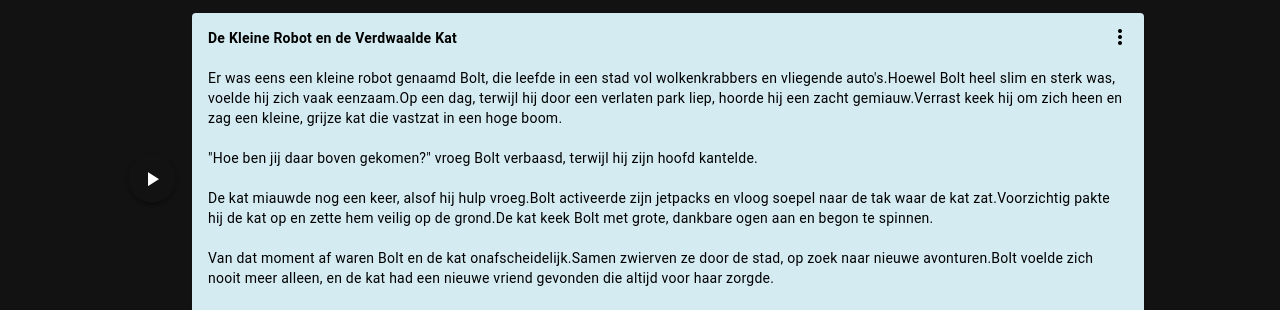
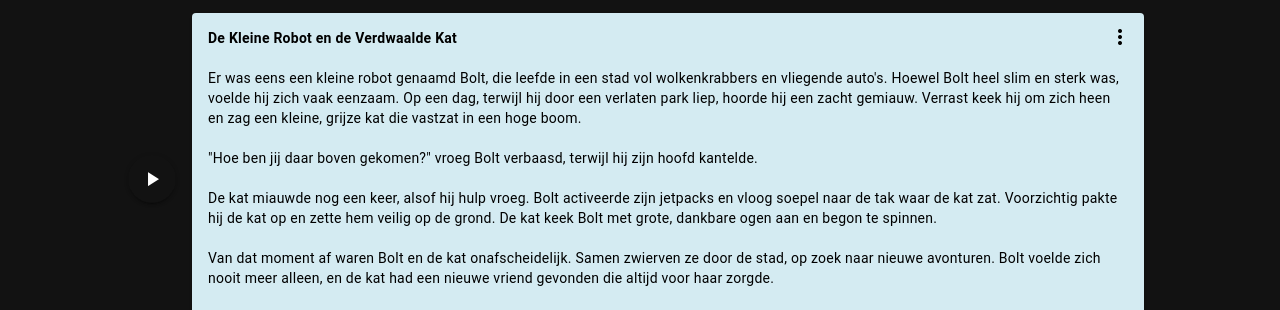
Before and after one commit to jellevdg3/EasySpeech, a Vue app in the folder easy-speech-frontend/: page / in a window 1280 px wide. Shown: the part 178-488 px from the top of the page. Built offline with nearby package versions, Linux system fonts and the light colour scheme; the HTML template or start-up script is replaced by a standard one; what vue-cookies would draw is missing.

Commit message:
Fixed spaces not always showing up

```diff
--- a/easy-speech-frontend/src/components/MessageItem.vue
+++ b/easy-speech-frontend/src/components/MessageItem.vue
@@ -35,7 +35,9 @@
 								<span v-else>{{ subPart.text }}</span>
 							</template>
 						</template>
-						<template v-else-if="part.type === 'space'"> </template>
+						<template v-else-if="part.type === 'space'">
+							<span class="space">&nbsp;</span>
+						</template>
 						<template v-else-if="part.type === 'newline'"><br /></template>
 					</component>
 				</template>
@@ -336,4 +338,9 @@ h6 {
 	margin: 0;
 	padding: 0;
 }
+
+/* Ensure space elements are not interactive or highlighted */
+.space {
+	/* No additional styles to prevent highlighting */
+}
 </style>
--- a/easy-speech-frontend/src/services/SpeechSynthesisService.js
+++ b/easy-speech-frontend/src/services/SpeechSynthesisService.js
@@ -107,7 +107,7 @@ class SpeechSynthesisService {
 					charIndex += sentence.length;
 					sentenceIdx++;
 					if (hasTrailingSpace) {
-						partsResult.push({ type: 'space' });
+						partsResult.push({ type: 'space', text: ' ' });
 						charIndex += 1;
 					}
 				}
```
